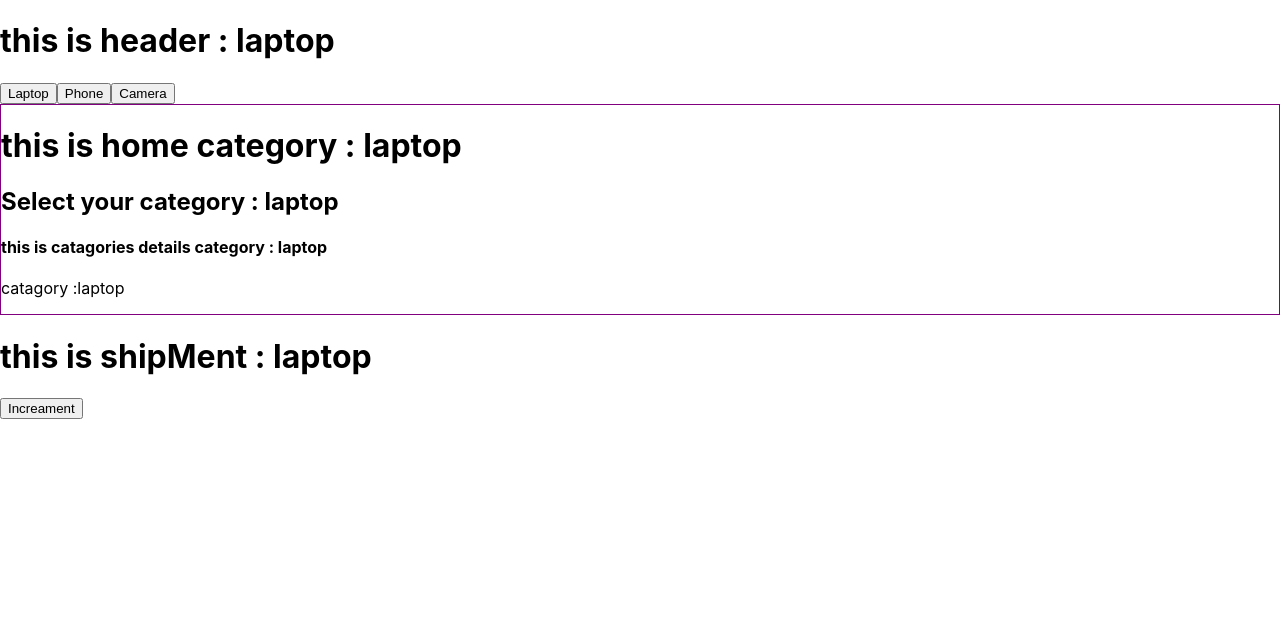
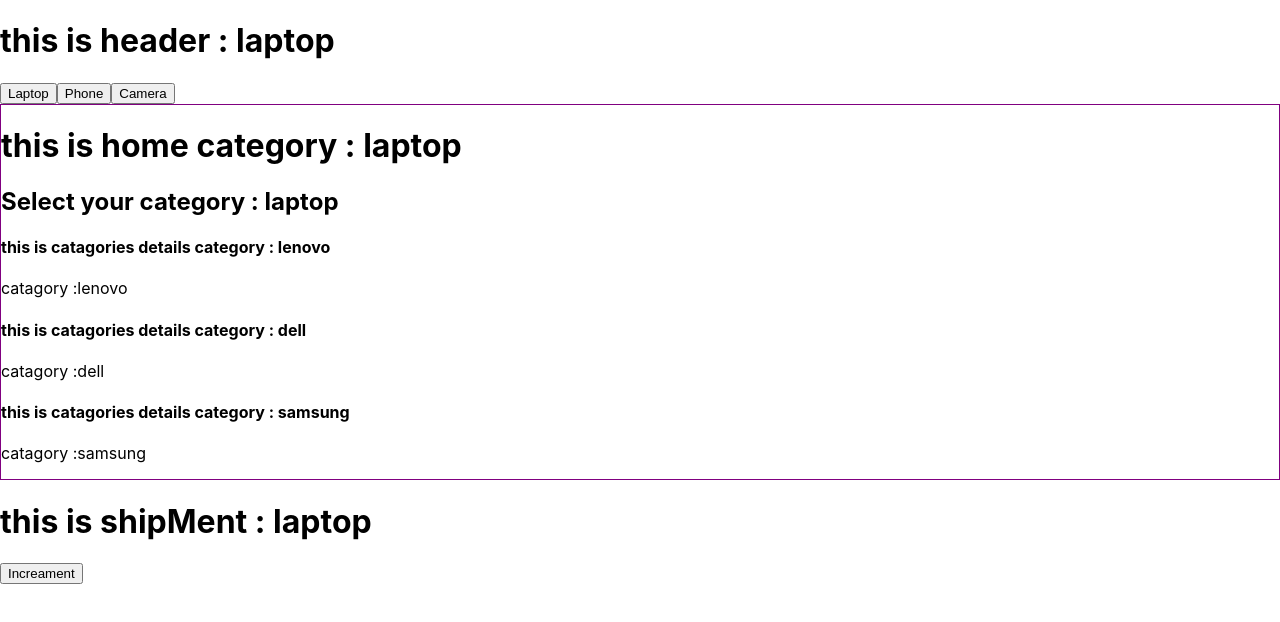
Before and after one commit to jonytalukdar/state-management, a React (Create React App) app: page / in a window 1280 px wide. Shown: the top 622 px of the page. Built offline with nearby package versions, Linux system fonts and the light colour scheme.

Commit message:
filter data based on dynamic context

```diff
--- a/src/components/home/catagories/Categories.js
+++ b/src/components/home/catagories/Categories.js
@@ -1,13 +1,34 @@
-import React, { useContext } from 'react';
+import React, { useContext, useEffect, useState } from 'react';
 import { CatagoryContext } from '../../../App';
 import CategoriesDetail from '../categoriesDetails/CategoriesDetail';
 
+const allProducts = [
+  { name: 'lenovo', category: 'laptop' },
+  { name: 'dell', category: 'laptop' },
+  { name: 'samsung', category: 'laptop' },
+  { name: 'opp', category: 'phone' },
+  { name: 'sony ', category: 'camera' },
+  { name: 'cannon', category: 'camera' },
+  { name: 'apple', category: 'phone' },
+  { name: 'black-berry', category: 'mobile' },
+  { name: 'asus', catergory: 'camera' },
+];
+
 const Categories = () => {
-  const category = useContext(CatagoryContext);
+  const [category] = useContext(CatagoryContext);
+  const [product, setProduct] = useState([]);
+  useEffect(() => {
+    const matchProducts = allProducts.filter(
+      (pd) => pd.category === category.toLowerCase()
+    );
+    setProduct(matchProducts);
+  }, [category]);
   return (
     <div>
       <h2>Select your category : {category}</h2>
-      <CategoriesDetail></CategoriesDetail>
+      {product.map((pd) => (
+        <CategoriesDetail key={pd.name} product={pd}></CategoriesDetail>
+      ))}
     </div>
   );
 };
--- a/src/components/home/categoriesDetails/CategoriesDetail.js
+++ b/src/components/home/categoriesDetails/CategoriesDetail.js
@@ -1,12 +1,13 @@
 import React, { useContext } from 'react';
 import { CatagoryContext } from '../../../App';
 
-const CategoriesDetail = () => {
-  const category = useContext(CatagoryContext);
+const CategoriesDetail = (props) => {
+  // const category = useContext(CatagoryContext);
+  const { name } = props.product;
   return (
     <div>
-      <h4>this is catagories details category : {category} </h4>
-      <p> catagory :{category}</p>
+      <h4>this is catagories details category : {name} </h4>
+      <p> catagory :{name}</p>
     </div>
   );
 };
```
